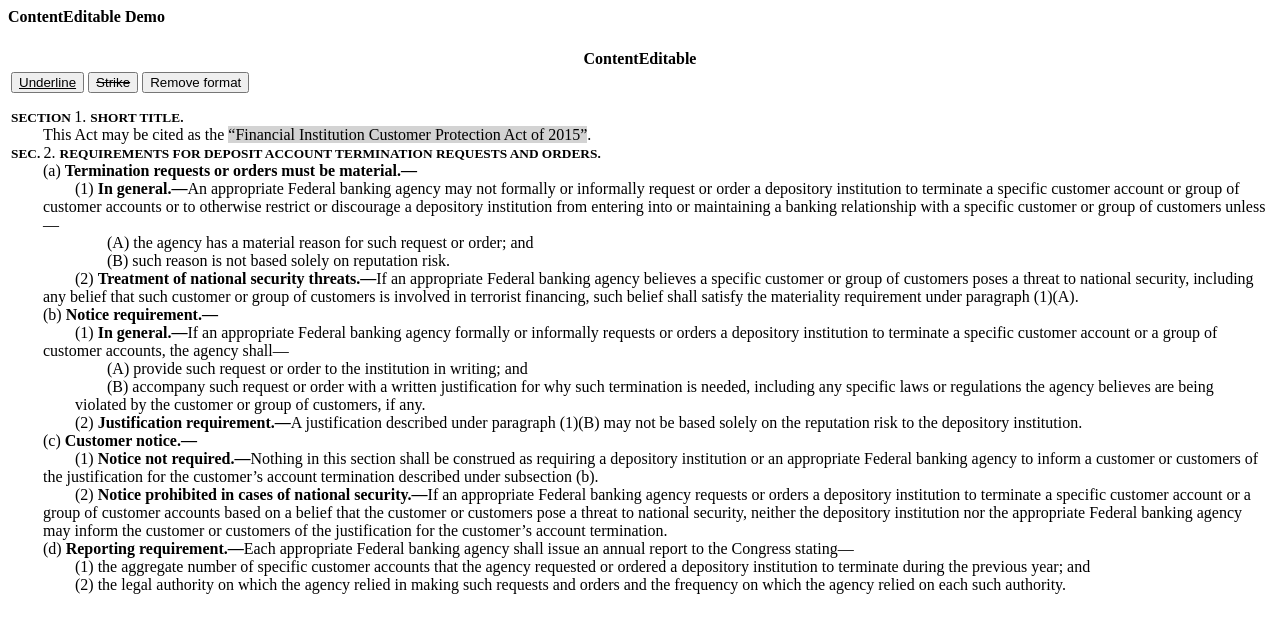
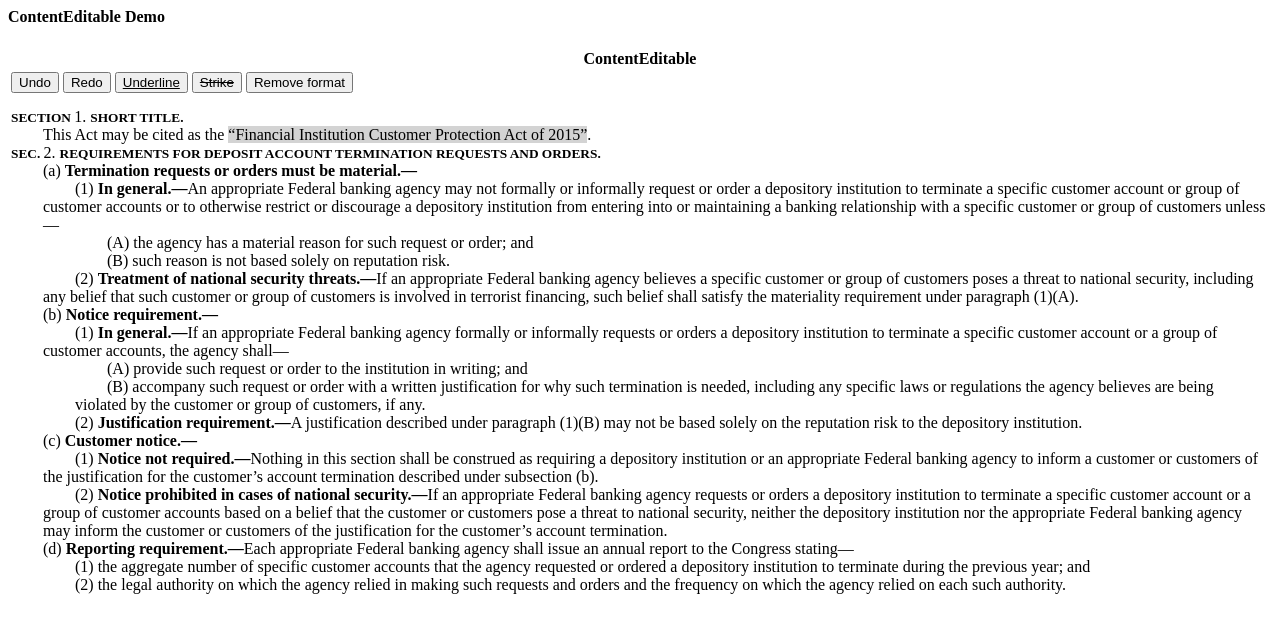
Before and after one commit to aih/multiedit, a website: page index2.html in a window 1280 px wide. Drawn offline with Linux system fonts and the light colour scheme.

Commit message:
Add undo and redo

```diff
--- a/index2.html
+++ b/index2.html
@@ -12,6 +12,8 @@
             <tr>
                 <td>
                     <div id="buttonsContainer" style="margin-bottom:15px">
+                        <button data-tag="undo">Undo</button>
+                        <button data-tag="redo">Redo</button>
                         <button data-tag="underline"><ins>Underline</ins></button>
                         <button data-tag="strikeThrough"><del>Strike</del></button>
                         <button data-tag="removeFormat">Remove format</button>
```
